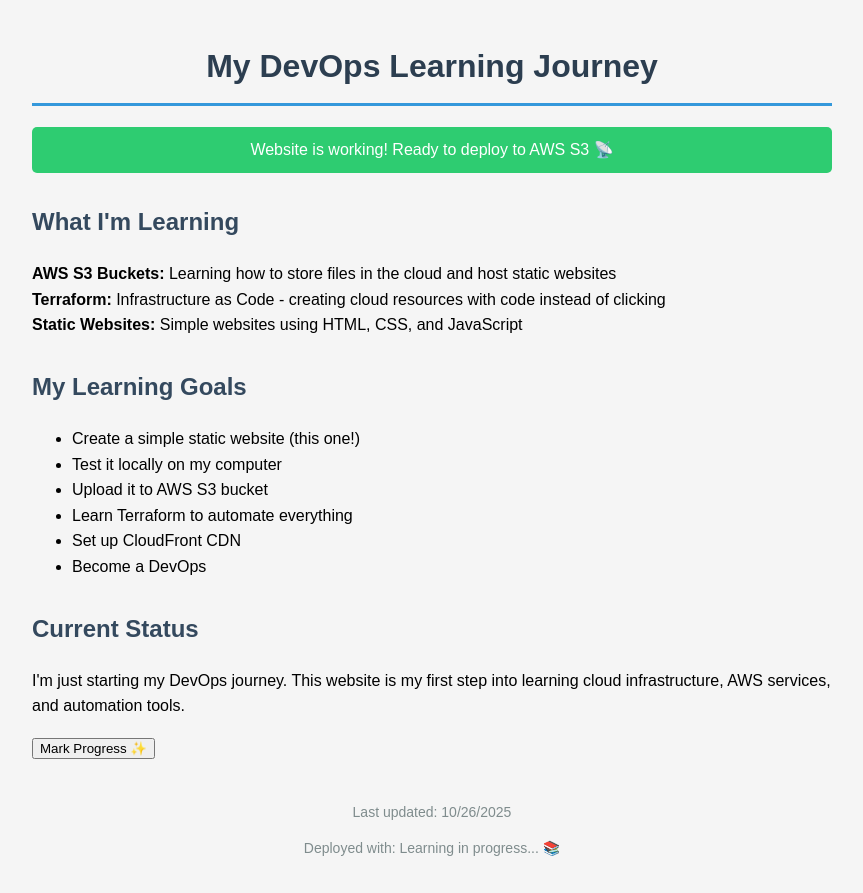
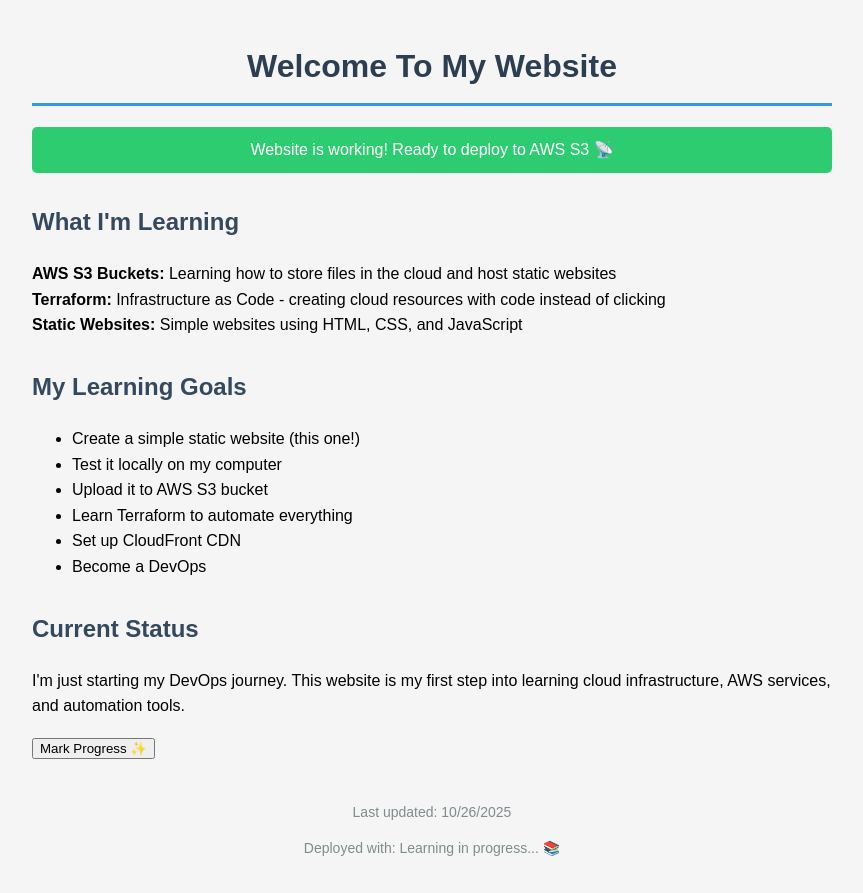
Before and after one commit to mayezra/terraform-website-learning, a plain HTML site: page site-content/index.html in a window 1280 px wide. Shown: the whole page, without its empty margins (208-1071 px from the left). Drawn offline with Linux system fonts and the light colour scheme.

Commit message:
change in index.html

```diff
--- a/site-content/index.html
+++ b/site-content/index.html
@@ -45,7 +45,7 @@
 </head>
 <body>
     <div class="container">
-        <h1> My DevOps Learning Journey</h1>
+        <h1> Welcome To My Website</h1>
 
         <div class="status" id="status">
             Website is working! Ready to deploy to AWS S3 📡
```
